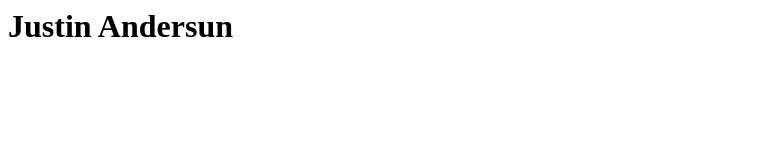
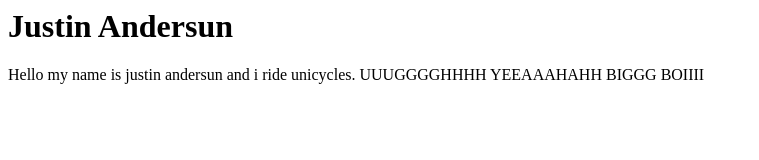
Before and after one commit to PHP-Intro/umsi364-w13, a plain HTML site: page justinandersun/index.html in a window 1280 px wide. Shown: the whole page, without its empty margins (0-759 px from the left). Drawn offline with Linux system fonts and the light colour scheme.

Commit message:
my message

```diff
--- a/justinandersun/index.html
+++ b/justinandersun/index.html
@@ -4,5 +4,6 @@
 </head>
 <body>
 <h1>Justin Andersun</h1>
+<p> Hello my name is justin andersun and i ride unicycles. UUUGGGGHHHH YEEAAAHAHH BIGGG BOIIII</p>
 </body>
 </html>
```
